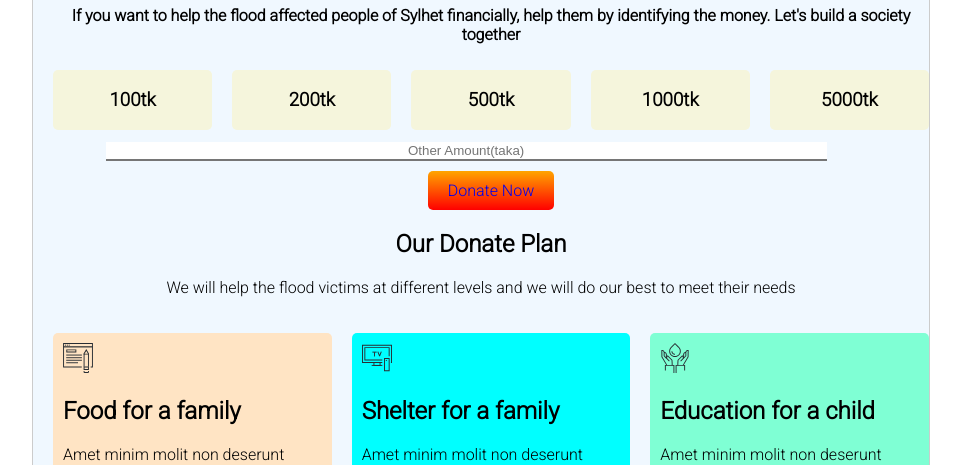
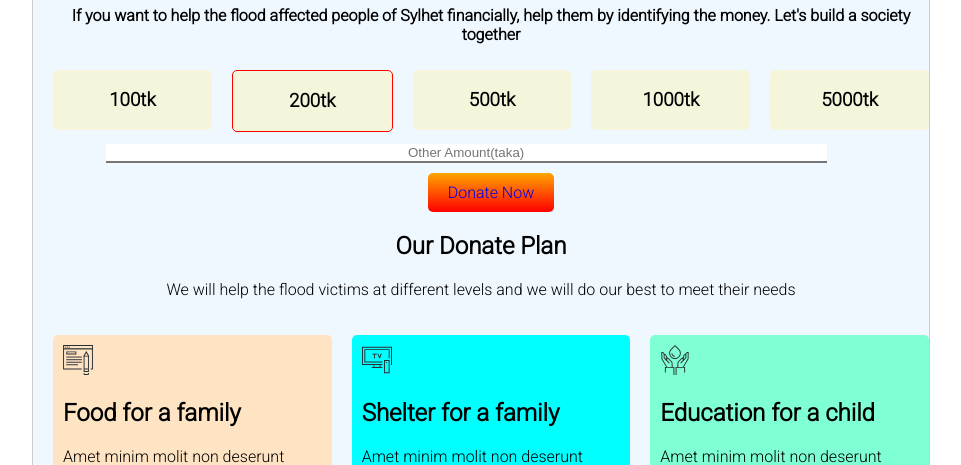
Before and after one commit to Obaidulislam1/assignment-1, a plain HTML site: page index.html in a window 1280 px wide. Shown: the part 635-1100 px from the top of the page, without its empty margins (159-1120 px from the left). Drawn offline with Linux system fonts and the light colour scheme.

Commit message:
add commit

```diff
--- a/index.html
+++ b/index.html
@@ -12,7 +12,7 @@
     <link rel="shortcut icon" href="image/favicon.png.png" type="image/x-icon">
 </head>
 <body>
-   <div class="main-div">
+   <div id="main-div">
      <div class="header-div">
         <div class="header-div2">
             <h1 class="heading">Let's stand by the flood-hit people and build a society together.</h1>
--- a/style.css
+++ b/style.css
@@ -4,7 +4,7 @@ body{
     font-family: 'Roboto', sans-serif;
     box-sizing: border-box;
 }
-.main-div{
+#main-div{
     width: 70%;
     margin: 0 auto;
     box-shadow: 0 0.2px 0 0.2px;
@@ -73,6 +73,9 @@ input[type=text]{
    background-color: beige;
    margin: 10px;
    border-radius: 5px;
+}
+.defold{
+    border: 1px solid red;
 }
 .donate h3{
     text-align: center;
```
